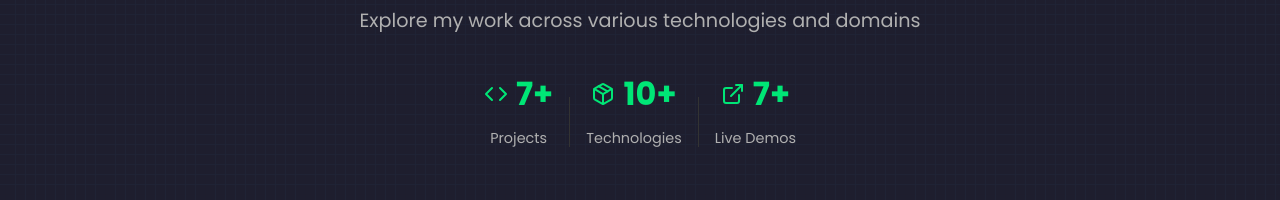
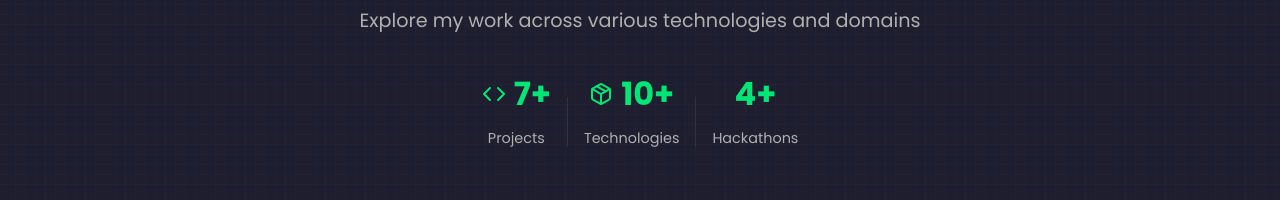
Before and after one commit to Nihar4569/Portfolio-, a React (Create React App) app: page /projects in a window 1280 px wide. Shown: the part 291-491 px from the top of the page. Built offline with nearby package versions, Linux system fonts and the light colour scheme.

Commit message:
4+ Hackathon added in projectpage

```diff
--- a/src/pages/ProjectsPage.js
+++ b/src/pages/ProjectsPage.js
@@ -30,8 +30,8 @@ const ProjectsPage = () => {
             <StatDivider />
 
             <StatItem>
-              <StatValue><FiExternalLink /> 7+</StatValue>
-              <StatLabel>Live Demos</StatLabel>
+              <StatValue>4+</StatValue>
+              <StatLabel>Hackathons</StatLabel>
             </StatItem>
           </Stats>
         </HeroContent>
```
